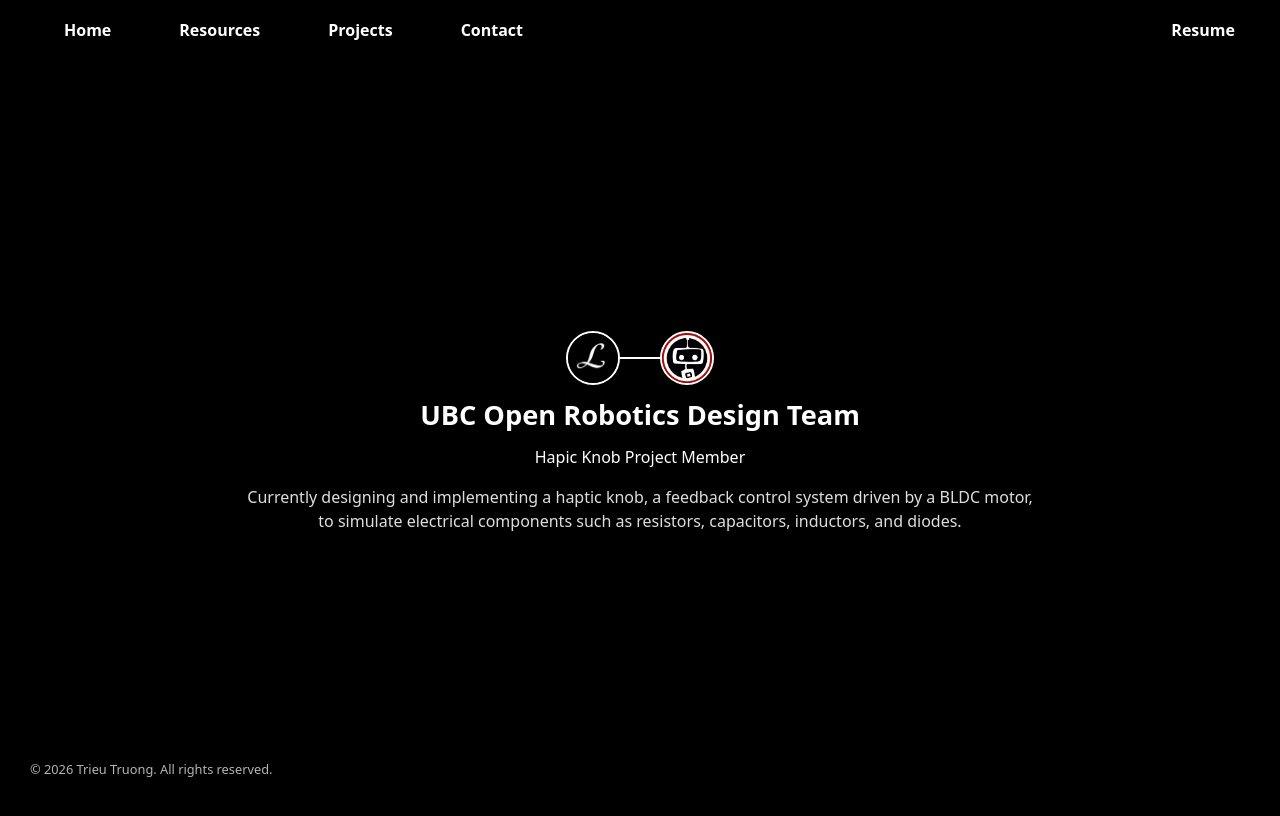
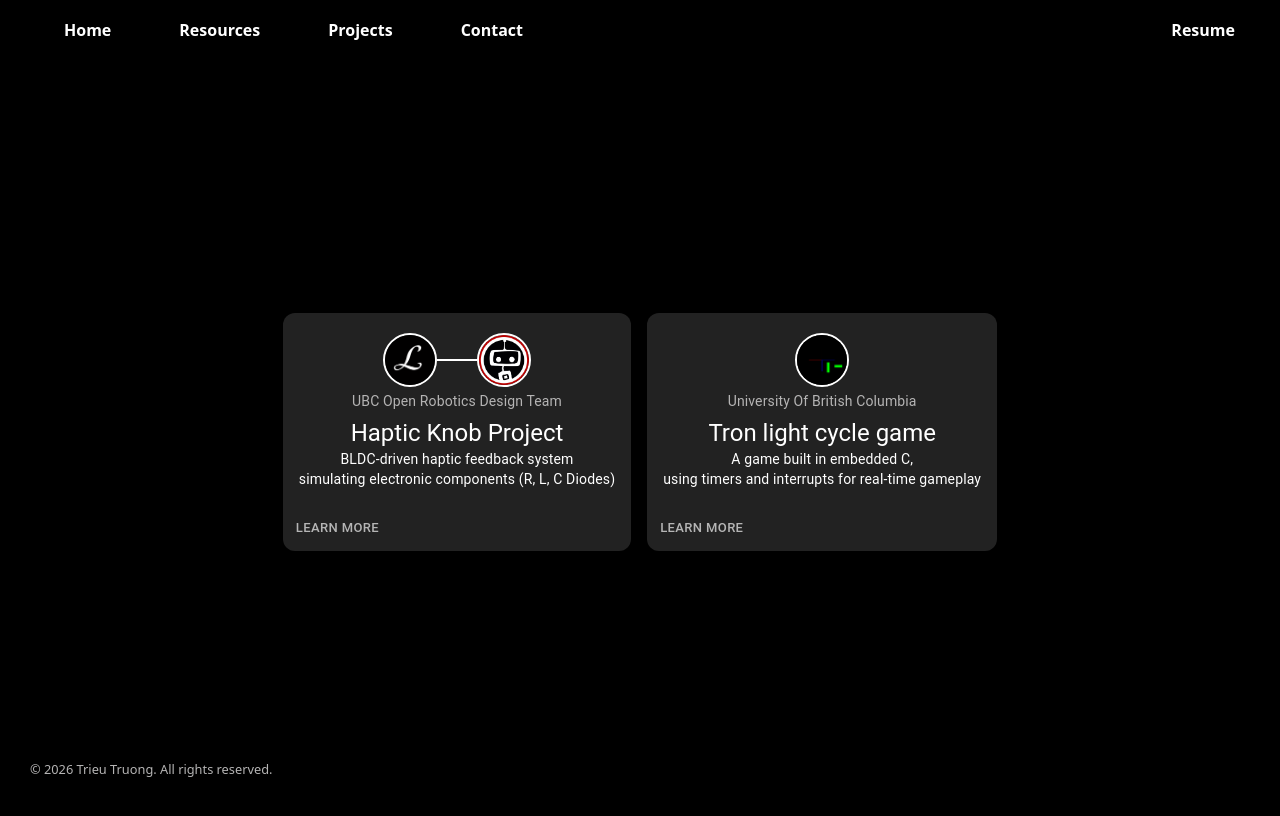
Before and after one commit to ttrieu2025/personal-website, a React (Vite) app: page /Projects in a window 1280 px wide. Shown: the top 816 px of the page. Built offline with nearby package versions, Linux system fonts and the light colour scheme.

Commit message:
fix: redesign Projects page with cards for better project presentation

```diff
--- a/src/Pages/Projects.jsx
+++ b/src/Pages/Projects.jsx
@@ -1,42 +1,90 @@
-import GradientText from '../components/GradientText';
 import Stack from '@mui/material/Stack';
+import Card from '@mui/material/Card';
+import CardContent from '@mui/material/CardContent';
+import CardActions from '@mui/material/CardActions';
+import Button from '@mui/material/Button';
+import Typography from '@mui/material/Typography';
 import Avatar from '@mui/material/Avatar';
 import Box from '@mui/material/Box';
-
-const experiences = [
-  {
-    title: 'Haptic Knob Project Member',
-    date: 'Sep 2025 - Present · 5 mos',
-    description: 'Currently working on developing a haptic knob system powered by a BLDC motor...'
-  },
-];
 
 function Projects() {
   return (
     <div className="page">
-    <Stack direction="column" spacing={2} alignItems="center">
-      {/* Avatars row */}
-      <Stack direction="row" spacing={0} alignItems="center" justifyContent="center" className="avatars-row">
+      <Stack direction="row" spacing={2} justifyContent="center" flexWrap="wrap">
+        {/* First Card */}
+        <Card
+          sx={{
+            minWidth: 260,
+            backgroundColor: '#222222',
+            color: '#ffffff',
+            borderRadius: 3,
+          }}
+        >
+          <CardContent>
+            <Stack direction="row" spacing={0} alignItems="center" justifyContent="center" padding={0.5}>
               <Avatar
                 alt="Trieu Truong"
                 src="Laplace.png"
                 sx={{ width: 50, height: 50, border: '2px solid #ffffff', zIndex: 1 }}
               />
-
               <Box sx={{ height: '2px', width: '40px', backgroundColor: '#ffffff', zIndex: 0 }} />
-
               <Avatar
                 alt="UBC Open Robotics"
                 src="open-robotics.jpg"
+                sx={{ width: 50, height: 50, border: '2px solid #ffffff', zIndex: 0 }}
+              />
+            </Stack>
+            <Typography gutterBottom sx={{ color: '#b5b4b4', fontSize: 14 }}>
+              UBC Open Robotics Design Team
+            </Typography>
+            <Typography variant="h5" component="div">
+              Haptic Knob Project
+            </Typography>
+            <Typography variant="body2">
+              BLDC-driven haptic feedback system <br />
+              simulating electronic components (R, L, C Diodes)
+            </Typography>
+          </CardContent>
+          <CardActions>
+            <Button size="small" sx={{ color: '#b5b5b5' }}>Learn More</Button>
+          </CardActions>
+        </Card>
+
+        {/* Second Card */}
+        <Card
+          sx={{
+            minWidth: 260,
+            backgroundColor: '#222222',
+            color: '#ffffff',
+            borderRadius: 3,
+          }}
+        >
+          <CardContent>
+            <Stack direction="row" spacing={0} alignItems="center" justifyContent="center" padding={0.5}>
+              <Avatar
+                alt="Tron"
+                src="Tron.png"
                 sx={{ width: 50, height: 50, border: '2px solid #ffffff', zIndex: 1 }}
               />
+
             </Stack>
-        <h2>UBC Open Robotics Design Team</h2>
-        <a>Hapic Knob Project Member</a>
-        <span>
-          Currently designing and implementing a haptic knob, a feedback control system driven by a BLDC motor,<br/>
-          to simulate electrical components such as resistors, capacitors, inductors, and diodes.
-        </span>
+            <Typography gutterBottom sx={{ color: '#b5b4b4', fontSize: 14 }}>
+            <Typography gutterBottom sx={{ color: '#b5b4b4', fontSize: 14 }}>
+              University Of British Columbia
+            </Typography>
+            </Typography>
+            <Typography variant="h5" component="div">
+              Tron light cycle game
+            </Typography>
+            <Typography variant="body2">
+              A game built in embedded C, <br />
+              using timers and interrupts for real-time gameplay
+            </Typography>
+          </CardContent>
+          <CardActions>
+            <Button size="small" sx={{ color: '#b5b5b5' }}>Learn More</Button>
+          </CardActions>
+        </Card>
       </Stack>
     </div>
   );
```
Also changed, not shown: public/Tron.png (added), src/App.css (line endings or trailing spaces). Lines whose indentation alone changed are shown as unchanged.
